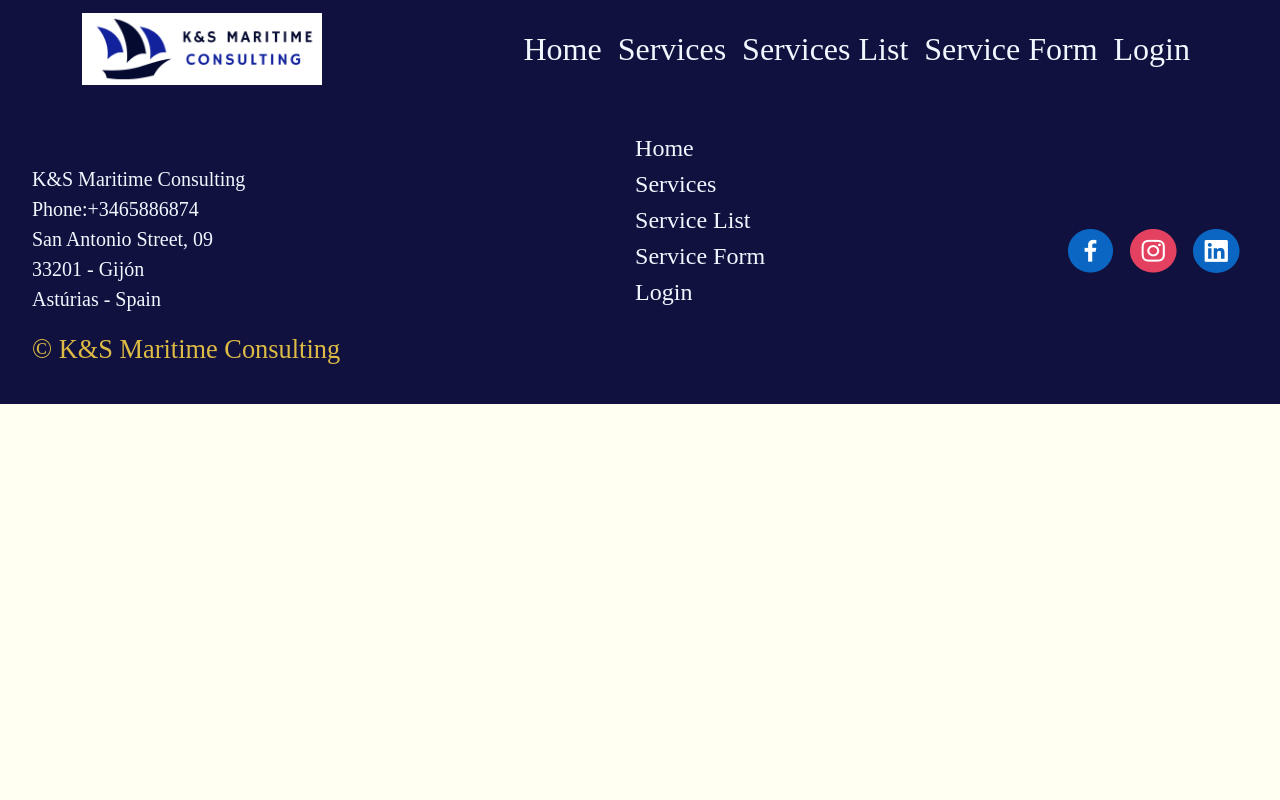
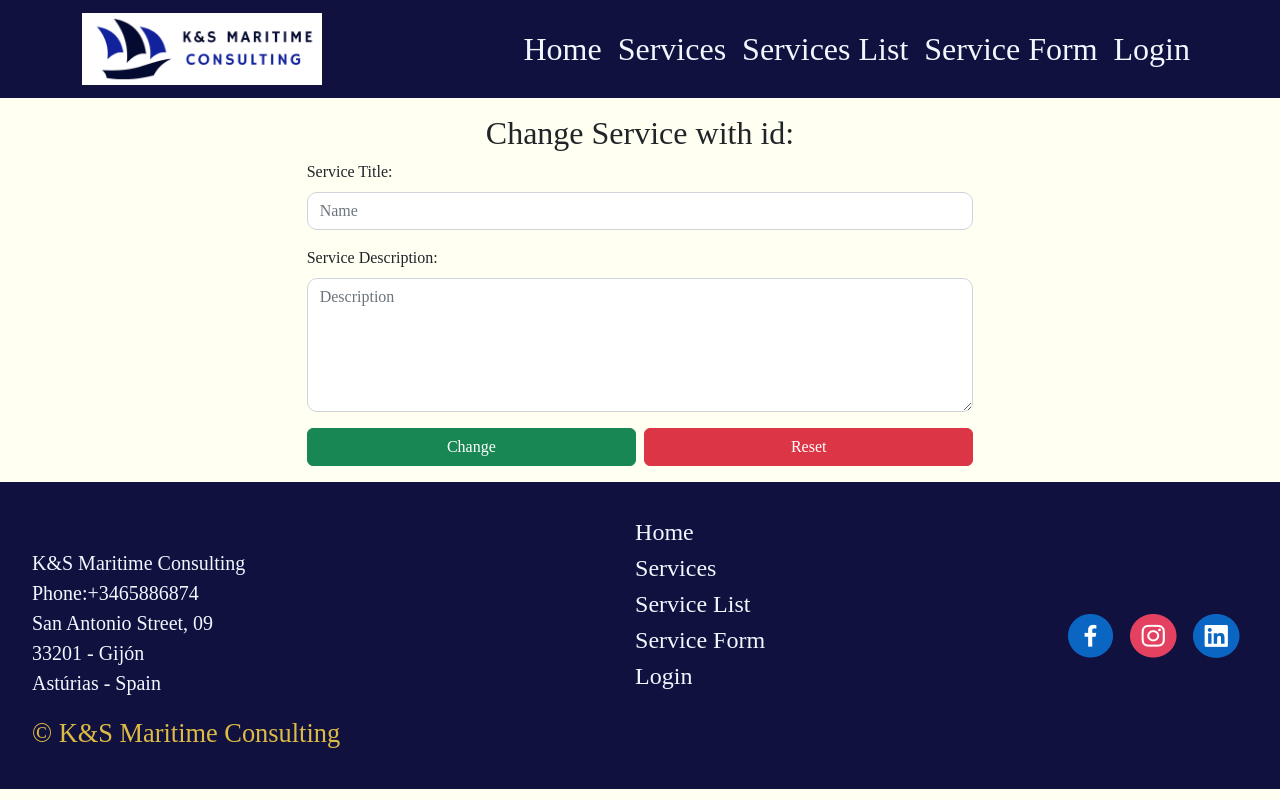
Before and after one commit to CarenSalles/K-S-Maritime-Consulting, a Vue app in the folder src/main/frontend/: page /servicechange/1 in a window 1280 px wide. Built offline with nearby package versions, Linux system fonts and the light colour scheme.

Commit message:
Service post method in frontend done

```diff
--- a/src/main/frontend/src/components/EditForm.vue
+++ b/src/main/frontend/src/components/EditFormComponent.vue
@@ -1,33 +1,30 @@
 <script setup>
 import { useRouter } from "vue-router";
-import { service } from "../stores/service.js";
-import { computed } from "@vue/reactivity"
+import { useServiceStore } from "../stores/service.js";
+import { onMounted, reactive, ref, watch } from "vue";
 
-const serviceToModify = service();
-const serviceData = computed(() => {
-    return serviceToModify.serviceObject;
+const router = useRouter();
+const serviceStore = useServiceStore();
+let serviceToEdit = ref({});
+
+onMounted(() => {
+  serviceToEdit.value = serviceStore.serviceToEdit;
 });
 
-let service = {
-    name: serviceToModify.serviceObject.name,
-    description: serviceToModify.serviceObject.description,
-};
 
-const router = useRouter();
-
-async function update(id) {
-    if (service.name === "") {
-        alert("You need to add a name")
+async function update() {
+  if (serviceToEdit.name === "") {
+    alert("You need to add a name");
     return;
   }
 
-    if (service.description === "") {
-        alert("You need to add a description")
+  if (serviceToEdit.description === "") {
+    alert("You need to add a description");
     return;
   }
 
-    const payload = JSON.stringify(service);
-    const url = `http://localhost:8080/api/services/${id}`
+  const payload = JSON.stringify(serviceToEdit.value);
+  const url = `http://localhost:8080/api/services/${serviceToEdit.value.id}`;
   const response = fetch(url, {
     method: "PUT",
     body: payload,
@@ -38,12 +35,13 @@
   })
     .then((response) => response.json())
     .then((data) => {
-        if (data.service != "") {
-         serviceToModify.serviceObject = service;
-         alert(data.service + "Updated successfully.");
-        } else {
-          alert("An error has occurred. \nPlease try again later.");
-        }
+      console.log(data);
+      // if (data.service != "") {
+      //   serviceToModify.serviceObject = service;
+      //   alert(data.service + "Updated successfully.");
+      // } else {
+      //   alert("An error has occurred. \nPlease try again later.");
+      // }
     });
 }
 </script>
@@ -53,12 +51,13 @@
     <div class="container mt-2">
       <div class="col-12 col-md-8">
         <h2 class="mt-2">
-          Change Service {{ service.name }} {{ service.description }}
+          Change Service {{ serviceToEdit.name }} with id:
+          {{ serviceToEdit.id }}
         </h2>
         <div class="mb-3">
           <label for="name" class="form-label">Service Title:</label>
           <input
-            v-model="service.name"
+            v-model="serviceToEdit.name"
             id="name"
             class="form-control"
             type="text"
@@ -70,7 +69,7 @@
             >Service Description:</label
           >
           <textarea
-            v-model="service.description"
+            v-model="serviceToEdit.description"
             class="form-control"
             placeholder="Description"
             id="exampleFormControlTextarea1"
@@ -80,7 +79,7 @@
         </div>
         <div class="d-flex mb-3 mt-3">
           <button
-            @click.prevent="update(serviceData.id)"
+            @click.prevent="update()"
             type="submit"
             class="btn btn-success me-2"
           >
@@ -94,9 +93,8 @@
 </template>
 
 <style lang="scss" scoped>
-
 h2 {
-  font-family:'Libre Baskerville', serif;
+  font-family: "Libre Baskerville", serif;
   text-align: center;
 }
 
@@ -118,7 +116,7 @@
 }
 
 .label {
-  font-family: 'Libre Baskerville', serif;
+  font-family: "Libre Baskerville", serif;
 }
 
 input {
@@ -135,5 +133,4 @@
     width: 10%;
   }
 }
-
 </style>
--- a/src/main/frontend/src/router/index.js
+++ b/src/main/frontend/src/router/index.js
@@ -30,7 +30,7 @@
       component: () => import ('../views/ServiceListView.vue')
     },
     {
-    path: '/servicechange',
+    path: '/servicechange/:id',
       name: 'servicechange',
       props: true,
       component: () => import ('../views/EditServiceView.vue'),
--- a/src/main/frontend/src/stores/service.js
+++ b/src/main/frontend/src/stores/service.js
@@ -1,7 +1,17 @@
-import { ref } from 'vue'
-import { defineStore } from 'pinia'
+import { ref } from "vue";
+import { defineStore } from "pinia";
 
-export const service = defineStore ('auth', () => {
+export const useServiceStore = defineStore("auth", () => {
   const serviceObject = ref([]);
-  return serviceObject
-})
+  const serviceToEdit = ref({});
+
+  function saveServices(services) {
+    serviceObject.value = services;
+  }
+
+  function saveServiceToEdit(service) {
+    serviceToEdit.value = service;
+  }
+
+  return { serviceObject, saveServices, serviceToEdit, saveServiceToEdit };
+});
--- a/src/main/frontend/src/views/EditServiceView.vue
+++ b/src/main/frontend/src/views/EditServiceView.vue
@@ -1,7 +1,7 @@
 <script setup>
-import { EditForm } from "../components/EditForm.vue";
+import EditFormComponent from "../components/EditFormComponent.vue";
 </script>
 
 <template>
-    <EditForm />
+    <EditFormComponent />
 </template>
--- a/src/main/frontend/src/views/ServiceListView.vue
+++ b/src/main/frontend/src/views/ServiceListView.vue
@@ -1,15 +1,10 @@
 <script setup>
 import { onBeforeMount, ref, computed } from "vue";
 import ApiRepository from "../assets/ApiRepository/ApiRepository.js";
-import { service } from "../stores/service.js";
+import { useServiceStore } from "../stores/service.js";
 import router from "../router/index";
 
-const serviceItem = service();
-
-function update(service) {
-    serviceItem.serviceObject = service;
-    router.push("/servicechange");
-}
+const serviceStore = useServiceStore();
 
 //Api
 const repository = new ApiRepository("services");
@@ -22,9 +17,16 @@
 );
 
 let servicesList = ref([]);
+
 onBeforeMount(async () => {
   servicesList.value = await api.getAll();
+  serviceStore.saveServices(servicesList.value);
 });
+
+function update(service) {
+  serviceStore.saveServiceToEdit(service);
+  router.push({ name: "servicechange", params: { id: service.id } });
+}
 
 const servicesToShow = computed(() => {
   return servicesList.value.slice(start.value, end.value);
@@ -43,7 +45,7 @@
 };
 
 function deletePost(id) {
-    if (confirm("Are you sure you want to delete this service?") == true)  {
+  if (confirm("Are you sure you want to delete this service?") == true) {
     fetch(`http://localhost:8080/api/services/${id}`, {
       method: "DELETE",
       headers: {
@@ -75,18 +77,28 @@
 
         <div class="gap-3">
           <div class="text-name">
-          <p class="font-name" >Service Title: {{ service.name }}</p>
+            <p class="font-name">Service Title: {{ service.name }}</p>
 
-          <p class="font-italic">Service Description: {{ service.description }}</p>
-
+            <p class="font-italic">
+              Service Description: {{ service.description }}
+            </p>
           </div>
           <div class="card-body">
             <p class="btnservice">
               <button
                 type="button"
                 class="btn btn-danger"
-                @click="deletePost(service.id)">DELETE</button>
-              <button type="button" class="btn btn-warning" @click="update(service)">EDIT</button>
+                @click="deletePost(service.id)"
+              >
+                DELETE
+              </button>
+              <button
+                type="button"
+                class="btn btn-warning"
+                @click="update(service)"
+              >
+                EDIT
+              </button>
             </p>
           </div>
         </div>
@@ -96,7 +108,7 @@
 </template>
 
 <style lang="scss" scoped>
-.row{
+.row {
   width: 90%;
   margin: auto;
   margin-top: 5vw;
@@ -112,29 +124,28 @@
   margin: 0.3em;
   width: 5.4em;
 }
-.card-body{
+.card-body {
   display: flex;
   justify-content: end;
   align-items: flex-end;
-
 }
-.col-md-1{
+.col-md-1 {
   display: flex;
   justify-content: center;
 }
-.font-name{
+.font-name {
   font-weight: bold;
 }
 
-.font-italic{
+.font-italic {
   font-weight: bold;
 }
-.gap-3{
+.gap-3 {
   width: 90%;
   display: flex;
   padding: 0.7rem;
   background-color: rgb(211, 211, 214);
-  color:black;
+  color: black;
 }
 @media (max-width: 767px) {
   .row {
@@ -146,30 +157,28 @@
     aspect-ratio: 16/9;
     object-fit: cover;
   }
-  .btnsUser{
+  .btnsUser {
     display: flex;
     justify-content: space-around;
     // width: 100%;
     // justify-content: center;
   }
-  .font-name{
+  .font-name {
     font-size: 1rem;
-
-
   }
-  .gap-3{
+  .gap-3 {
     display: block;
     width: 100%;
     margin: auto;
     margin-top: 1rem;
   }
-  .card-body{
+  .card-body {
     display: flex;
     justify-content: center;
     margin-top: 0.7rem;
   }
 }
-.card{
-  background-color:#fffff2;
+.card {
+  background-color: #fffff2;
 }
 </style>
```
Lines whose indentation alone changed are shown as unchanged.
